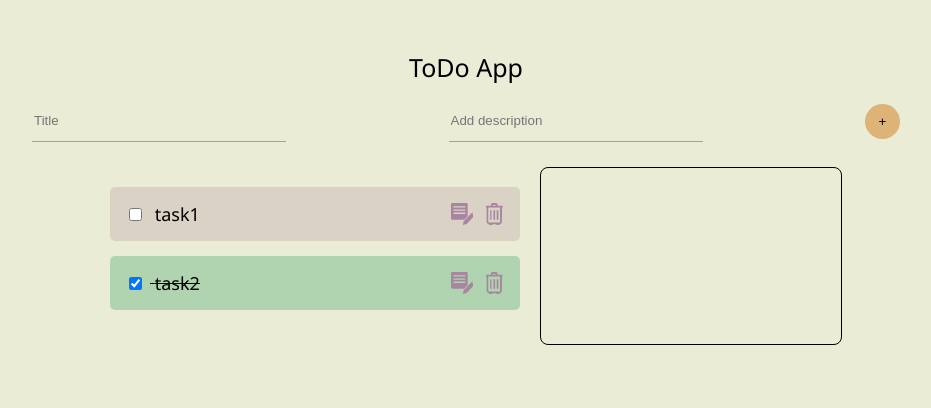
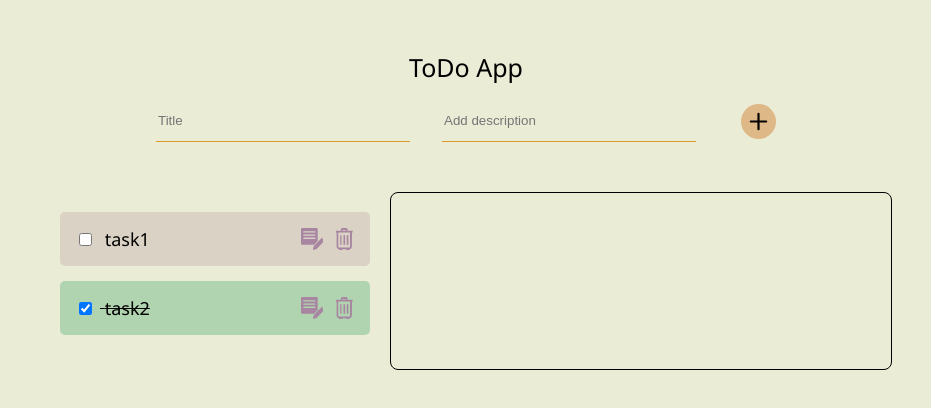
Before and after one commit to Anasstassia/todo-app, a React app: page / in a window 1280 px wide. Shown: the top 408 px of the page, without its empty margins (174-1105 px from the left). Built offline with nearby package versions, Linux system fonts and the light colour scheme.

Commit message:
feat: add disabled button

```diff
--- a/src/components/Button/Button.tsx
+++ b/src/components/Button/Button.tsx
@@ -1,10 +1,10 @@
 import React from 'react';
 import classes from './style.css';
 
-type ButtonProps = {onClick: () => void}
+type ButtonProps = {onClick: () => void, isDisabled: boolean}
 
-export const Button = ({onClick}: ButtonProps) => {
+export const Button = ({onClick, isDisabled}: ButtonProps) => {
   return (
-    <button className={classes.button} onClick={() => onClick()}> + </button>
+    <button className={classes.button} onClick={() => onClick()} disabled={isDisabled}></button>
   )
 }
--- a/src/components/Button/style.css
+++ b/src/components/Button/style.css
@@ -1,8 +1,16 @@
 .button {
-    border-radius: 50%;
     width: 35px;
     height: 35px;
-    background: rgb(221, 179, 119);
     border: none;
+    border-radius: 50%;
+    background-image: url('../../assets/plus.svg');
+    background-color: burlywood;
+    background-repeat: no-repeat;
+    background-size: cover;
     cursor: pointer;
+    transition: 0.3s;
 }
+
+.button:hover {
+    background-color: rgb(200, 137, 56);
+}
--- a/src/components/TodoItem/style.css
+++ b/src/components/TodoItem/style.css
@@ -2,7 +2,7 @@
     display: flex;
     justify-content: space-between;
     max-width: 650px;
-    width: 380px;
+    width: 280px;
     align-items: center;
     padding: 15px;
     margin-bottom: 15px;
--- a/src/components/TodoPanel/TodoPanel.tsx
+++ b/src/components/TodoPanel/TodoPanel.tsx
@@ -7,13 +7,14 @@ export const TodoPanel = ({addTask}: {addTask: (title: string, description: stri
   const [title, setTitle] = useState('');
   const [description, setDescription] = useState('');
 
+  const isDisabled = !Boolean(title && description)
   return (
     <>
         <div className={classes.container_inputs}>
             <input type="text" placeholder='Title' className={classes.input} value={title} onChange={e => setTitle(e.target.value)}/>
             <input type="text" placeholder='Add description' value={description} className={classes.input} onChange={e => setDescription(e.target.value)}/>
         </div>
-        <Button onClick={() => {addTask(title, description); setTitle(''); setDescription('')}}/>
+        <Button onClick={() => {addTask(title, description); setTitle(''); setDescription('')}} isDisabled={isDisabled}/>
     </>
 
   )
--- a/src/components/TodoPanel/style.css
+++ b/src/components/TodoPanel/style.css
@@ -11,5 +11,7 @@
 }
 
 .container_inputs {
-  display: contents;
+  display: flex;
+  justify-content: space-between;
+  width: 540px;
 }
--- a/src/style.css
+++ b/src/style.css
@@ -10,7 +10,6 @@ body {
     align-content: center;
     align-items: center;
     justify-content: center;
-    /* width: 80%; */
     color: black;
     font-size: 18px;
     padding: 20px;
@@ -18,11 +17,9 @@ body {
 
 .container_add {
     display: flex;
-    width: 70%;
-    /* min-width: 250px; */
+    width: 620px;
     justify-content: space-between;
-    margin-bottom: 25px;
-
+    margin-bottom: 50px;
 }
 
 .area_container {
@@ -30,7 +27,8 @@ body {
 }
 
 .todo_area {
-    width: 300px;
+    max-width: 500px;
+    width: 45vw;
     border: 1px solid black;
     border-radius: 8px;
 }
```
Also changed, not shown: src/assets/plus.svg (added).
